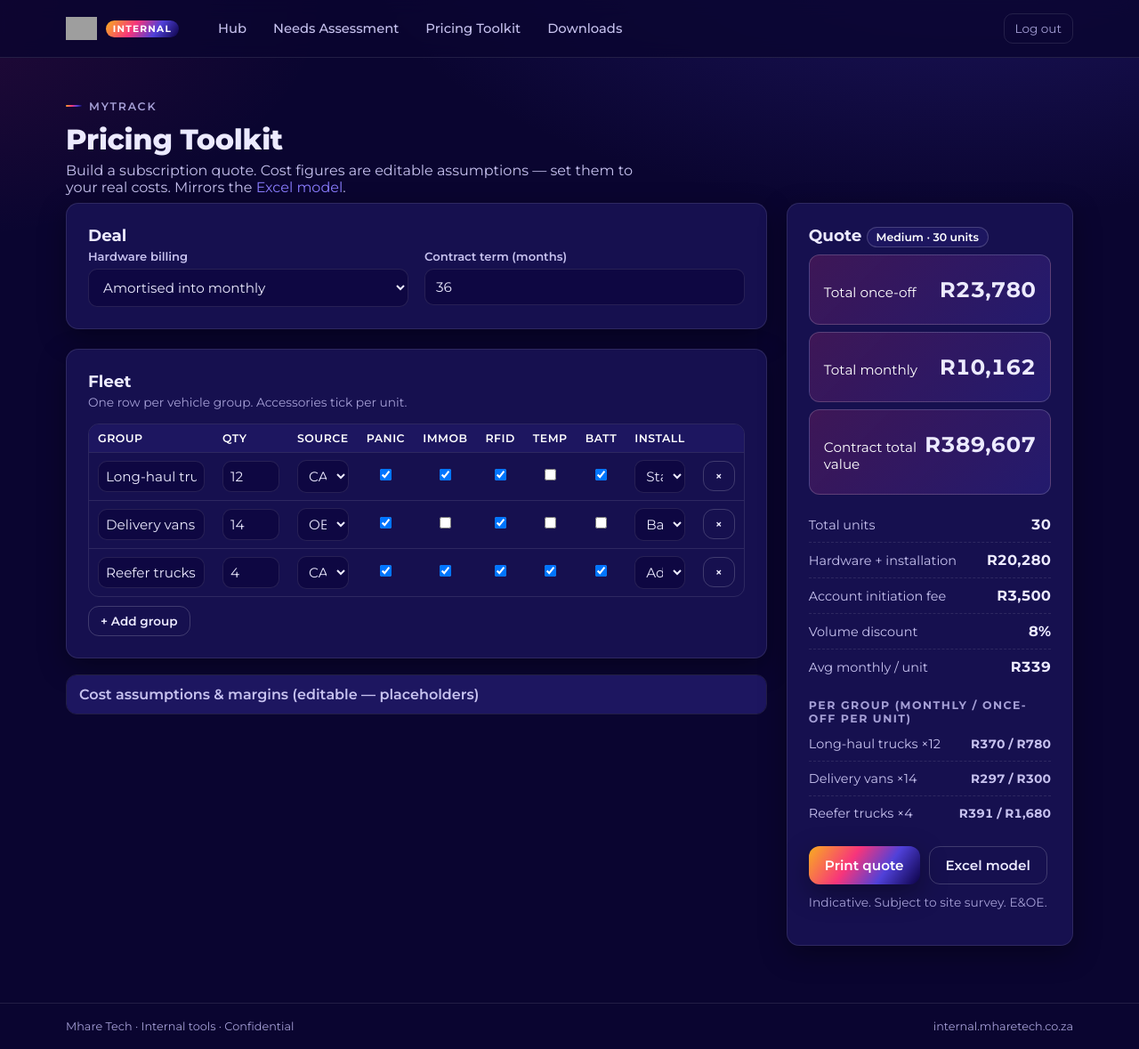
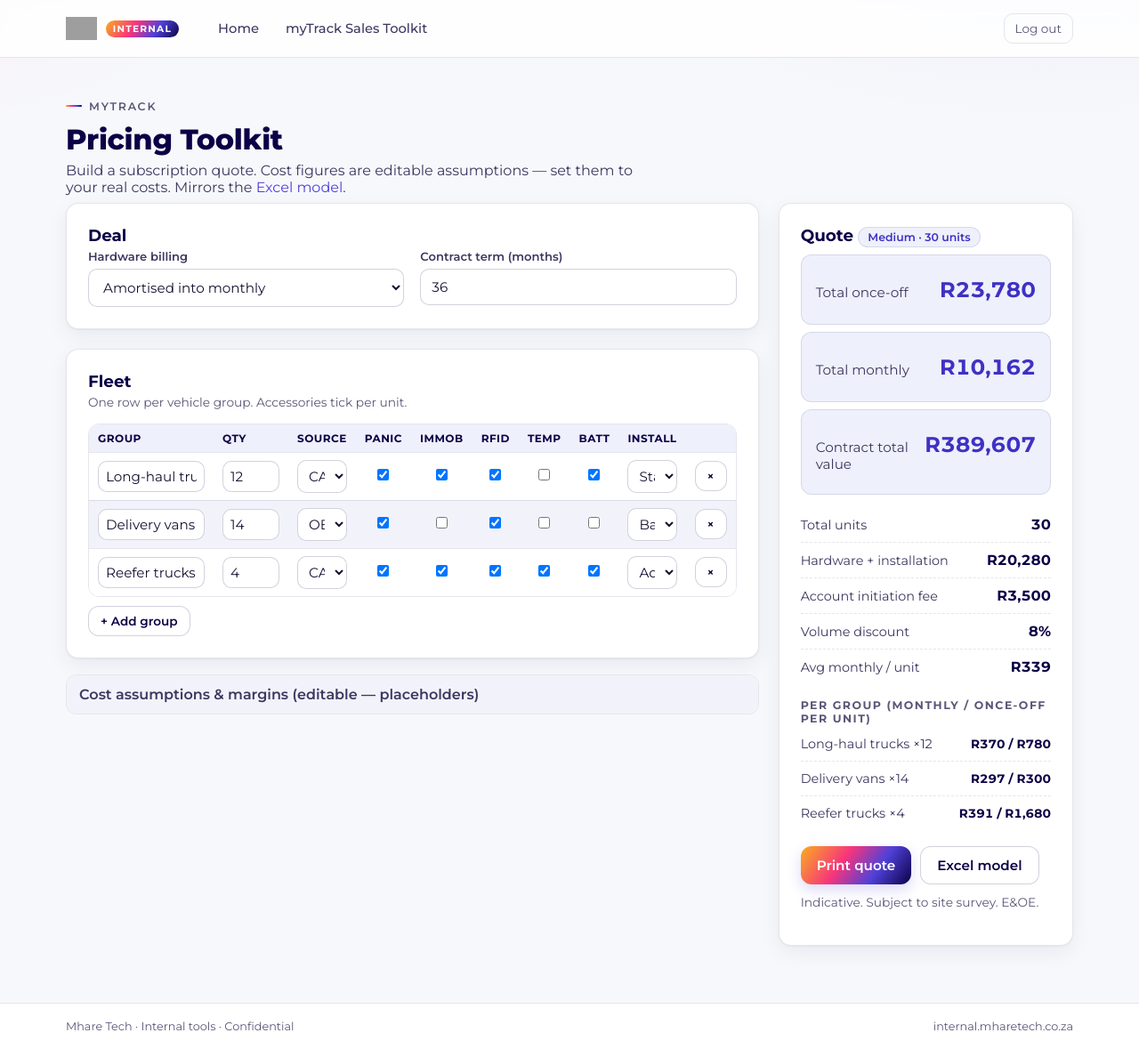
Before and after one commit to MhareConsulting/mharetech, a Django app: template templates/internal/pricing.html in a window 1280 px wide. Shown: the whole page at 89% size. Run offline with Django 4.2, Linux system fonts and the light colour scheme; the template is opened without the code that fills it, so the values that code supplies are empty; grey boxes are pictures that could not be loaded.

Commit message:
Internal: home portal + light theme
Restructure internal.mharetech.co.za as a portal: home page lists sections
(extensible), with the three tools grouped under a "myTrack Sales Toolkit"
page. Rebuild internal.css as a light "paper workspace" theme (was dark violet).

Co-Authored-By: Claude Opus 4.8 <noreply@anthropic.com>

```diff
--- a/internal/urls.py
+++ b/internal/urls.py
@@ -3,7 +3,8 @@ from django.urls import path
 from . import views
 
 urlpatterns = [
-    path('', views.hub, name='internal_hub'),
+    path('', views.home, name='internal_home'),
+    path('mytrack-sales/', views.toolkit, name='internal_toolkit'),
     path('login/', views.login_view, name='internal_login'),
     path('logout/', views.logout_view, name='internal_logout'),
     path('assessment/', views.assessment, name='internal_assessment'),
--- a/static/css/internal.css
+++ b/static/css/internal.css
@@ -1,6 +1,7 @@
 /* ──────────────────────────────────────────────────────────────────────────
-   Mhare Internal — recoloured/inverted brand theme (distinct "internal zone").
-   Keeps Mhare brand DNA (gradient + Montserrat) but as a dark ops console.
+   Mhare Internal — light "paper workspace" theme.
+   Bright admin surface, Mhare violet/magenta accents, Montserrat.
+   Distinct from the public marketing site (static/css/styles.css).
    ────────────────────────────────────────────────────────────────────────── */
 
 @font-face { font-family:'Montserrat'; src:url('../Assets/Fonts/Primary%20Font/Montserrat-Regular.ttf') format('truetype'); font-weight:400; font-display:swap; }
@@ -18,29 +19,31 @@
   --space-blue:#0b0146;
   --brand-gradient:linear-gradient(125deg, var(--sun-yellow) 0%, var(--magenta) 38%, var(--digital-violet) 68%, var(--space-blue) 100%);
 
-  /* Inverted/muted internal palette */
-  --bg:#0a0530;
-  --bg-2:#0e0742;
-  --panel:#16104f;
-  --panel-2:#1d1660;
-  --border:rgba(255,255,255,0.10);
-  --border-strong:rgba(255,255,255,0.18);
-  --text:#eceaff;
-  --muted:#a59fd6;
-  --muted-hi:#c7c2ef;
-  --accent:#8b7dff;       /* lifted violet for links/active */
-  --ok:#34d399;
-  --danger:#fb7185;
+  /* Light workspace palette */
+  --bg:#f7f8fb;            /* paper white */
+  --surface:#ffffff;
+  --surface-2:#f2f3fa;     /* subtle input / hover */
+  --tint:#eef0fb;          /* soft periwinkle for header rows / active */
+  --border:rgba(11,1,70,0.10);
+  --border-strong:rgba(11,1,70,0.18);
+  --ink:#0b0146;
+  --text:#171233;
+  --muted:#5c5678;
+  --muted-hi:#3d3760;
+  --accent:#5041d9;
+  --accent-hi:#3f31c4;
+  --ok:#0f9d6b;
+  --danger:#d1355b;
   --radius:14px;
-  --shadow:0 10px 30px rgba(0,0,0,0.35);
+  --shadow:0 1px 2px rgba(11,1,70,0.05), 0 8px 24px rgba(11,1,70,0.06);
 }
 
 body {
   font-family:'Montserrat', system-ui, sans-serif;
   color:var(--text);
   background:
-    radial-gradient(1200px 600px at 85% -10%, rgba(80,65,217,0.30), transparent 60%),
-    radial-gradient(900px 500px at -10% 0%, rgba(247,53,123,0.12), transparent 55%),
+    radial-gradient(900px 460px at 92% -12%, rgba(80,65,217,0.08), transparent 60%),
+    radial-gradient(700px 380px at -8% -6%, rgba(247,53,123,0.06), transparent 55%),
     var(--bg);
   min-height:100vh;
   display:flex; flex-direction:column;
@@ -50,12 +53,12 @@ body {
 .in-container { width:100%; max-width:1180px; margin:0 auto; padding:0 24px; }
 
 a { color:var(--accent); text-decoration:none; }
-a:hover { color:#b6acff; }
+a:hover { color:var(--accent-hi); }
 
 /* ── Nav ─────────────────────────────────────────────── */
 .in-nav {
   position:sticky; top:0; z-index:20;
-  background:rgba(10,5,48,0.82); backdrop-filter:blur(10px);
+  background:rgba(255,255,255,0.85); backdrop-filter:blur(10px);
   border-bottom:1px solid var(--border);
 }
 .in-nav-inner { display:flex; align-items:center; gap:24px; height:64px; }
@@ -63,64 +66,70 @@ a:hover { color:#b6acff; }
 .in-brand-img { height:26px; width:auto; }
 .in-badge {
   font-size:.66rem; font-weight:700; letter-spacing:.12em; text-transform:uppercase;
-  color:#fff; padding:3px 8px; border-radius:999px;
-  background:var(--brand-gradient);
+  color:#fff; padding:3px 8px; border-radius:999px; background:var(--brand-gradient);
 }
 .in-links { list-style:none; display:flex; gap:6px; margin-left:8px; flex:1; flex-wrap:wrap; }
 .in-links a {
   display:block; padding:8px 12px; border-radius:10px;
   color:var(--muted-hi); font-size:.92rem; font-weight:500;
 }
-.in-links a:hover { background:var(--panel); color:var(--text); }
-.in-links a.is-active { background:var(--panel-2); color:#fff; box-shadow:inset 0 0 0 1px var(--border-strong); }
+.in-links a:hover { background:var(--surface-2); color:var(--ink); }
+.in-links a.is-active { background:var(--tint); color:var(--accent-hi); box-shadow:inset 0 0 0 1px var(--border); }
 .in-logout { font-size:.85rem; color:var(--muted); padding:8px 12px; border-radius:10px; border:1px solid var(--border); }
-.in-logout:hover { color:#fff; border-color:var(--border-strong); }
+.in-logout:hover { color:var(--ink); border-color:var(--border-strong); }
 
 /* ── Layout ──────────────────────────────────────────── */
 .in-main { flex:1; padding:40px 0 64px; }
-.in-main > .in-container { }
-.in-footer { border-top:1px solid var(--border); padding:18px 0; color:var(--muted); font-size:.8rem; }
+.in-footer { border-top:1px solid var(--border); padding:18px 0; color:var(--muted); font-size:.8rem; background:var(--surface); }
 .in-footer .in-container { display:flex; justify-content:space-between; gap:12px; flex-wrap:wrap; }
 
 .in-eyebrow { display:inline-flex; align-items:center; gap:8px; color:var(--muted); font-size:.78rem; letter-spacing:.14em; text-transform:uppercase; font-weight:600; }
 .in-eyebrow::before { content:""; width:18px; height:2px; background:var(--brand-gradient); border-radius:2px; }
-.in-h1 { font-size:2rem; font-weight:800; letter-spacing:-.01em; margin:10px 0 6px; }
+.in-eyebrow a { color:var(--muted); }
+.in-eyebrow a:hover { color:var(--accent); }
+.in-h1 { font-size:2rem; font-weight:800; letter-spacing:-.01em; margin:10px 0 6px; color:var(--ink); }
 .in-lead { color:var(--muted-hi); max-width:62ch; margin-bottom:8px; }
-.in-section-gap { margin-top:34px; }
 
 /* ── Buttons ─────────────────────────────────────────── */
 .in-btn {
   display:inline-flex; align-items:center; justify-content:center; gap:8px;
   padding:11px 18px; border-radius:12px; border:0; cursor:pointer;
   font-family:inherit; font-weight:600; font-size:.95rem; color:#fff;
-  background:var(--brand-gradient); box-shadow:var(--shadow);
-  transition:transform .12s ease, filter .12s ease;
+  background:var(--brand-gradient); box-shadow:0 6px 16px rgba(80,65,217,0.20);
+  transition:transform .12s ease, filter .12s ease, box-shadow .12s ease;
 }
-.in-btn:hover { filter:brightness(1.07); transform:translateY(-1px); color:#fff; }
+.in-btn:hover { filter:brightness(1.05); transform:translateY(-1px); color:#fff; }
 .in-btn:disabled { opacity:.6; cursor:default; transform:none; }
-.in-btn--ghost { background:transparent; border:1px solid var(--border-strong); color:var(--text); box-shadow:none; }
-.in-btn--ghost:hover { background:var(--panel); color:#fff; }
+.in-btn--ghost { background:#fff; border:1px solid var(--border-strong); color:var(--ink); box-shadow:none; }
+.in-btn--ghost:hover { background:var(--surface-2); color:var(--ink); }
 .in-btn--sm { padding:8px 13px; font-size:.85rem; }
 .in-btn--block { width:100%; }
 
-/* ── Cards / hub ─────────────────────────────────────── */
+/* ── Cards / grids ───────────────────────────────────── */
 .in-grid { display:grid; gap:20px; grid-template-columns:repeat(auto-fill, minmax(280px,1fr)); margin-top:26px; }
 .in-card {
   display:flex; flex-direction:column; gap:10px;
-  background:var(--panel); border:1px solid var(--border); border-radius:var(--radius);
+  background:var(--surface); border:1px solid var(--border); border-radius:var(--radius);
   padding:22px; box-shadow:var(--shadow); position:relative; overflow:hidden;
 }
 .in-card::before { content:""; position:absolute; inset:0 0 auto 0; height:3px; background:var(--brand-gradient); }
-.in-card h3 { font-size:1.15rem; font-weight:700; }
+.in-card h3 { font-size:1.15rem; font-weight:700; color:var(--ink); }
 .in-card p { color:var(--muted-hi); font-size:.92rem; flex:1; }
 .in-card .in-card-cta { margin-top:6px; }
+.in-card-tag { align-self:flex-start; font-size:.68rem; font-weight:700; letter-spacing:.08em; text-transform:uppercase; color:var(--accent-hi); background:var(--tint); padding:3px 9px; border-radius:999px; }
+.in-card--link { transition:transform .12s ease, box-shadow .12s ease, border-color .12s ease; }
+.in-card--link:hover { transform:translateY(-2px); box-shadow:0 12px 30px rgba(11,1,70,0.10); border-color:var(--border-strong); color:inherit; }
+.in-card--link .in-card-cta { color:var(--accent); font-weight:600; font-size:.9rem; }
+.in-card--soon { opacity:.72; }
+.in-card--soon::before { background:var(--border-strong); }
+.in-card--soon .in-card-tag { color:var(--muted); background:var(--surface-2); }
 
 /* ── Panels & forms ──────────────────────────────────── */
 .in-panel {
-  background:var(--panel); border:1px solid var(--border); border-radius:var(--radius);
+  background:var(--surface); border:1px solid var(--border); border-radius:var(--radius);
   padding:24px; box-shadow:var(--shadow); margin-top:22px;
 }
-.in-panel > h2 { font-size:1.15rem; font-weight:700; margin-bottom:4px; }
+.in-panel > h2 { font-size:1.15rem; font-weight:700; margin-bottom:4px; color:var(--ink); }
 .in-panel > .in-panel-sub { color:var(--muted); font-size:.86rem; margin-bottom:16px; }
 .in-fieldgrid { display:grid; gap:14px 18px; grid-template-columns:1fr 1fr; }
 .in-field { display:flex; flex-direction:column; gap:6px; }
@@ -131,48 +140,47 @@ a:hover { color:#b6acff; }
 input[type=text], input[type=email], input[type=tel], input[type=number],
 input[type=password], textarea, select {
   width:100%; font-family:inherit; font-size:.95rem; color:var(--text);
-  background:var(--bg-2); border:1px solid var(--border); border-radius:10px;
+  background:#fff; border:1px solid var(--border-strong); border-radius:10px;
   padding:10px 12px; transition:border-color .12s ease, box-shadow .12s ease;
 }
 textarea { min-height:64px; resize:vertical; }
 input:focus, textarea:focus, select:focus {
-  outline:0; border-color:var(--accent); box-shadow:0 0 0 3px rgba(139,125,255,0.25);
+  outline:0; border-color:var(--accent); box-shadow:0 0 0 3px rgba(80,65,217,0.15);
 }
-input::placeholder, textarea::placeholder { color:rgba(165,159,214,0.55); }
-select option { color:#111; }
+input::placeholder, textarea::placeholder { color:#9a95b8; }
 
 .in-check { display:flex; align-items:flex-start; gap:9px; font-size:.9rem; color:var(--muted-hi); }
 .in-check input { width:auto; margin-top:2px; }
 .in-checkrow { display:flex; flex-wrap:wrap; gap:10px 18px; }
-.in-pill { display:inline-flex; align-items:center; gap:7px; padding:7px 12px; border:1px solid var(--border); border-radius:999px; font-size:.86rem; color:var(--muted-hi); cursor:pointer; }
+.in-pill { display:inline-flex; align-items:center; gap:7px; padding:7px 12px; border:1px solid var(--border-strong); border-radius:999px; font-size:.86rem; color:var(--muted-hi); cursor:pointer; background:#fff; }
 .in-pill input { width:auto; }
-.in-pill:hover { border-color:var(--border-strong); }
+.in-pill:hover { border-color:var(--accent); color:var(--ink); }
 
-/* ── Tables (form + results) ─────────────────────────── */
+/* ── Tables ──────────────────────────────────────────── */
 .in-table-wrap { overflow-x:auto; border:1px solid var(--border); border-radius:12px; }
-table.in-table { width:100%; border-collapse:collapse; min-width:640px; }
+table.in-table { width:100%; border-collapse:collapse; min-width:640px; background:#fff; }
 table.in-table th, table.in-table td { padding:8px 10px; border-bottom:1px solid var(--border); text-align:left; font-size:.86rem; }
-table.in-table thead th { background:var(--panel-2); color:#fff; font-weight:600; font-size:.78rem; text-transform:uppercase; letter-spacing:.04em; }
+table.in-table thead th { background:var(--tint); color:var(--ink); font-weight:700; font-size:.75rem; text-transform:uppercase; letter-spacing:.04em; }
 table.in-table td input, table.in-table td select { padding:7px 8px; }
 table.in-table tbody tr:last-child td { border-bottom:0; }
+table.in-table tbody tr:nth-child(even) td { background:var(--surface-2); }
 .in-table-actions { display:flex; gap:10px; margin-top:10px; }
-
 .in-subhead { font-size:.78rem; letter-spacing:.12em; text-transform:uppercase; color:var(--muted); font-weight:700; margin:6px 0 2px; }
 
 /* ── Alerts ──────────────────────────────────────────── */
 .in-alert { border-radius:10px; padding:12px 14px; font-size:.9rem; margin-bottom:14px; }
-.in-alert--error { background:rgba(251,113,133,0.12); border:1px solid rgba(251,113,133,0.4); color:#ffd9df; }
-.in-alert--ok { background:rgba(52,211,153,0.12); border:1px solid rgba(52,211,153,0.4); color:#c8f7e5; }
+.in-alert--error { background:#fdecef; border:1px solid #f5b8c6; color:#8f1d38; }
+.in-alert--ok { background:#e7f7f0; border:1px solid #a9e2cb; color:#0c6b49; }
 
 /* ── Thanks state ────────────────────────────────────── */
 .in-thanks { text-align:center; padding:40px 20px; }
 .in-thanks .in-tick { width:62px; height:62px; border-radius:50%; display:grid; place-items:center; margin:0 auto 16px; font-size:1.6rem; color:#fff; background:var(--brand-gradient); }
 
 /* ── Login ───────────────────────────────────────────── */
-.in-login-wrap { min-height:70vh; display:grid; place-items:center; }
-.in-login-card { width:100%; max-width:380px; background:var(--panel); border:1px solid var(--border); border-radius:var(--radius); padding:30px; box-shadow:var(--shadow); }
+.in-login-wrap { min-height:78vh; display:grid; place-items:center; }
+.in-login-card { width:100%; max-width:380px; background:var(--surface); border:1px solid var(--border); border-radius:var(--radius); padding:30px; box-shadow:var(--shadow); }
 .in-login-card .in-brand-img { height:30px; margin-bottom:18px; }
-.in-login-card h1 { font-size:1.3rem; margin-bottom:4px; }
+.in-login-card h1 { font-size:1.3rem; margin-bottom:4px; color:var(--ink); }
 .in-login-card p { color:var(--muted); font-size:.88rem; margin-bottom:18px; }
 
 /* ── Pricing calculator ──────────────────────────────── */
@@ -182,19 +190,19 @@ table.in-table tbody tr:last-child td { border-bottom:0; }
 .in-kpi { display:flex; justify-content:space-between; align-items:baseline; padding:10px 0; border-bottom:1px dashed var(--border); }
 .in-kpi:last-child { border-bottom:0; }
 .in-kpi .k { color:var(--muted-hi); font-size:.9rem; }
-.in-kpi .v { font-weight:700; font-variant-numeric:tabular-nums; }
+.in-kpi .v { font-weight:700; font-variant-numeric:tabular-nums; color:var(--ink); }
 .in-kpi--hero { border-bottom:0; }
-.in-kpi--hero .v { font-size:1.5rem; }
-.in-kpi--hero .k { font-size:.95rem; color:#fff; }
-.in-hero-figure { background:linear-gradient(135deg, rgba(247,53,123,0.18), rgba(80,65,217,0.22)); border:1px solid var(--border-strong); border-radius:12px; padding:14px 16px; margin-top:8px; }
-details.in-assumptions { margin-top:18px; border:1px solid var(--border); border-radius:12px; overflow:hidden; }
-details.in-assumptions summary { cursor:pointer; padding:12px 14px; font-weight:600; color:var(--muted-hi); background:var(--panel-2); list-style:none; }
+.in-kpi--hero .v { font-size:1.5rem; color:var(--accent-hi); }
+.in-kpi--hero .k { font-size:.95rem; color:var(--muted-hi); }
+.in-hero-figure { background:var(--tint); border:1px solid var(--border); border-radius:12px; padding:14px 16px; margin-top:8px; }
+details.in-assumptions { margin-top:18px; border:1px solid var(--border); border-radius:12px; overflow:hidden; background:#fff; }
+details.in-assumptions summary { cursor:pointer; padding:12px 14px; font-weight:600; color:var(--muted-hi); background:var(--surface-2); list-style:none; }
 details.in-assumptions summary::-webkit-details-marker { display:none; }
 details.in-assumptions[open] summary { border-bottom:1px solid var(--border); }
 .in-assumptions-body { padding:14px; display:grid; gap:10px; grid-template-columns:1fr 1fr; }
 .in-assumptions-body .in-field label { font-size:.78rem; }
 .in-toolbar { display:flex; gap:10px; flex-wrap:wrap; margin-top:18px; }
-.in-tier-tag { display:inline-block; padding:3px 10px; border-radius:999px; font-size:.78rem; font-weight:600; background:var(--panel-2); border:1px solid var(--border-strong); color:#fff; }
+.in-tier-tag { display:inline-block; padding:3px 10px; border-radius:999px; font-size:.78rem; font-weight:600; background:var(--tint); border:1px solid var(--border); color:var(--accent-hi); }
 
 /* ── Responsive ──────────────────────────────────────── */
 @media (max-width:640px){
@@ -207,7 +215,6 @@ details.in-assumptions[open] summary { border-bottom:1px solid var(--border); }
 /* ── Print (client quote) ────────────────────────────── */
 @media print {
   .in-nav, .in-footer, .in-toolbar, details.in-assumptions, .in-eyebrow { display:none !important; }
-  body { background:#fff; color:#111; }
-  .in-panel, .in-results { box-shadow:none; border:1px solid #ccc; background:#fff; color:#111; }
-  .in-kpi .k, .in-lead { color:#333; }
+  body { background:#fff; }
+  .in-panel, .in-results { box-shadow:none; border:1px solid #ccc; }
 }
--- a/templates/internal/assessment.html
+++ b/templates/internal/assessment.html
@@ -298,7 +298,7 @@
 
     <div class="in-toolbar">
       <button type="submit" class="in-btn" id="in-submit">Submit assessment</button>
-      <a class="in-btn in-btn--ghost" href="{% url 'internal_hub' %}">Cancel</a>
+      <a class="in-btn in-btn--ghost" href="{% url 'internal_toolkit' %}">Cancel</a>
     </div>
   </form>
   {% endif %}
--- a/templates/internal/base_internal.html
+++ b/templates/internal/base_internal.html
@@ -15,15 +15,13 @@
 {% block chrome %}
 <nav class="in-nav">
   <div class="in-container in-nav-inner">
-    <a href="{% url 'internal_hub' %}" class="in-brand">
+    <a href="{% url 'internal_home' %}" class="in-brand">
       <img src="{% static 'Assets/Digital logos/SVG/Mhare Consulting_Primary Logo.svg' %}" alt="Mhare" class="in-brand-img" />
       <span class="in-badge">Internal</span>
     </a>
     <ul class="in-links">
-      <li><a href="{% url 'internal_hub' %}" class="{% if active == 'hub' %}is-active{% endif %}">Hub</a></li>
-      <li><a href="{% url 'internal_assessment' %}" class="{% if active == 'assessment' %}is-active{% endif %}">Needs Assessment</a></li>
-      <li><a href="{% url 'internal_pricing' %}" class="{% if active == 'pricing' %}is-active{% endif %}">Pricing Toolkit</a></li>
-      <li><a href="{% url 'internal_downloads' %}" class="{% if active == 'downloads' %}is-active{% endif %}">Downloads</a></li>
+      <li><a href="{% url 'internal_home' %}" class="{% if active == 'home' %}is-active{% endif %}">Home</a></li>
+      <li><a href="{% url 'internal_toolkit' %}" class="{% if active == 'toolkit' %}is-active{% endif %}">myTrack Sales Toolkit</a></li>
     </ul>
     <a class="in-logout" href="{% url 'internal_logout' %}">Log out</a>
   </div>
```
Also changed, not shown: internal/views.py (+14 -9 lines), templates/internal/home.html (added, +25 -0 lines), templates/internal/toolkit.html (renamed from templates/internal/hub.html, +9 -6 lines).
